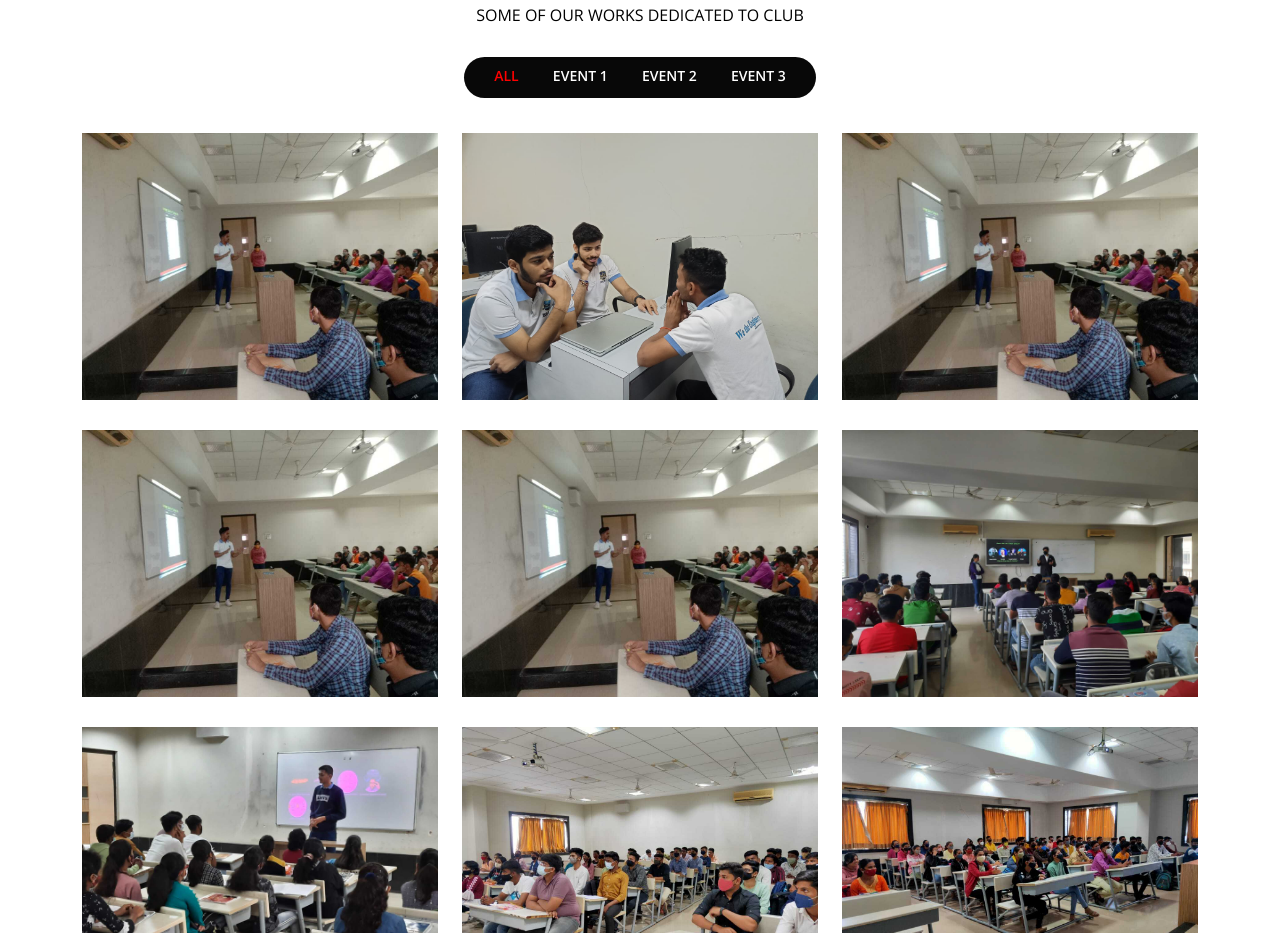
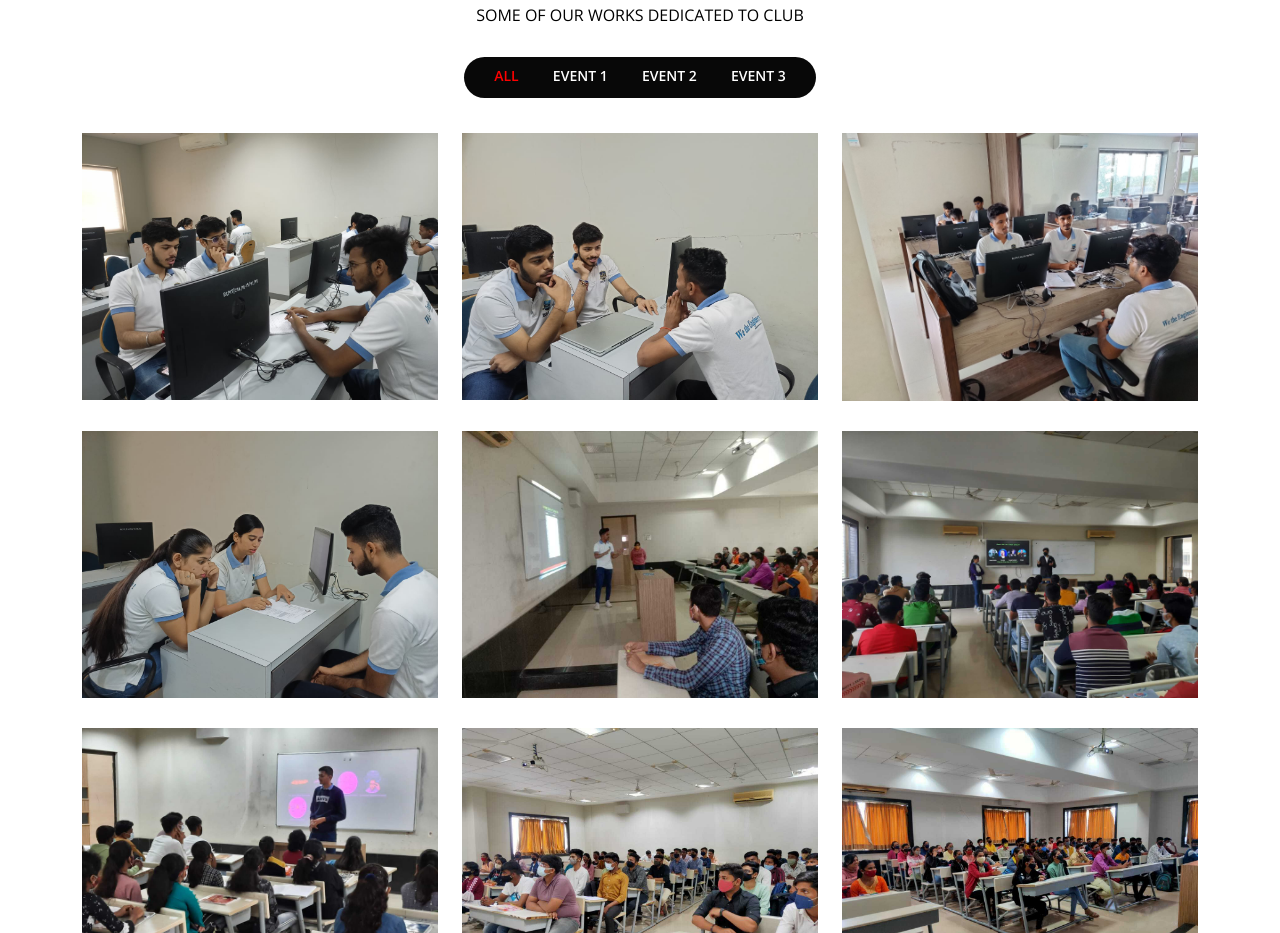
Before and after one commit to Hemant49/Akatsuki-Web-Page, a plain HTML site: page index.html in a window 1280 px wide. Shown: the part 2088-3021 px from the top of the page. Drawn offline with nearby package versions, Linux system fonts and the light colour scheme.

Commit message:
Update index.html

```diff
--- a/index.html
+++ b/index.html
@@ -233,7 +233,7 @@
         <div class="row portfolio-container" data-aos="fade-up">
           <div class="col-lg-4 col-md-6 portfolio-item filter-app">
             <div class="portfolio-wrap">
-              <img src="assets/img/portfolio/portfolio-1.jpg" class="img-fluid" alt="">
+              <img src="assets/img/4.jpeg" class="img-fluid" alt="">
               <div class="portfolio-links">
                 <a href="assets/img/4.jpeg" data-gallery="portfolioGallery" class="portfolio-lightbox" ><i class="bx bx-plus"></i></a>
                 <a href="portfolio-details.html" title="More Details"><i class="bx bx-link"></i></a>
@@ -245,7 +245,7 @@
             <div class="portfolio-wrap">
               <img src="assets/img/3.jpeg" class="img-fluid" alt="">
               <div class="portfolio-links">
-                <a href="assets/img/portfolio/portfolio-1.jpg" data-gallery="portfolioGallery" class="portfolio-lightbox" ><i class="bx bx-plus"></i></a>
+                <a href="assets/img/3.jpeg" data-gallery="portfolioGallery" class="portfolio-lightbox" ><i class="bx bx-plus"></i></a>
                 <a href="portfolio-details.html" title="More Details"><i class="bx bx-link"></i></a>
               </div>
             </div>
@@ -253,7 +253,7 @@
 
           <div class="col-lg-4 col-md-6 portfolio-item filter-app">
             <div class="portfolio-wrap">
-              <img src="assets/img/portfolio/portfolio-1.jpg" class="img-fluid" alt="">
+              <img src="assets/img/1.jpeg" class="img-fluid" alt="">
               <div class="portfolio-links">
                 <a href="assets/img/1.jpeg" data-gallery="portfolioGallery" class="portfolio-lightbox" ><i class="bx bx-plus"></i></a>
                 <a href="portfolio-details.html" title="More Details"><i class="bx bx-link"></i></a>
@@ -263,7 +263,7 @@
 
           <div class="col-lg-4 col-md-6 portfolio-item filter-app">
             <div class="portfolio-wrap">
-              <img src="assets/img/portfolio/portfolio-1.jpg" class="img-fluid" alt="">
+              <img src="assets/img/2.jpeg" class="img-fluid" alt="">
               <div class="portfolio-links">
                 <a href="assets/img/2.jpeg" data-gallery="portfolioGallery" class="portfolio-lightbox" ><i class="bx bx-plus"></i></a>
                 <a href="portfolio-details.html" title="More Details"><i class="bx bx-link"></i></a>
```
